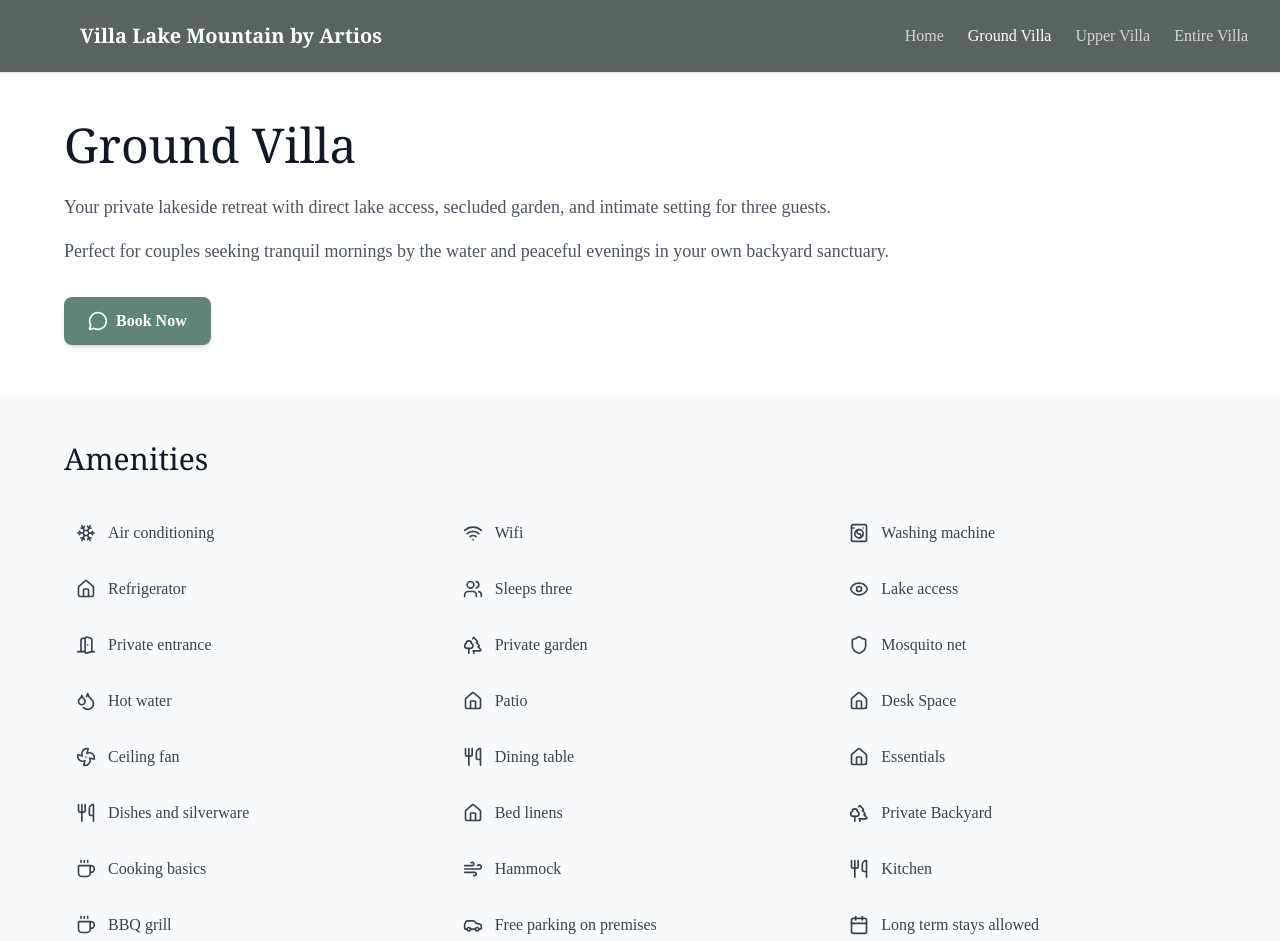
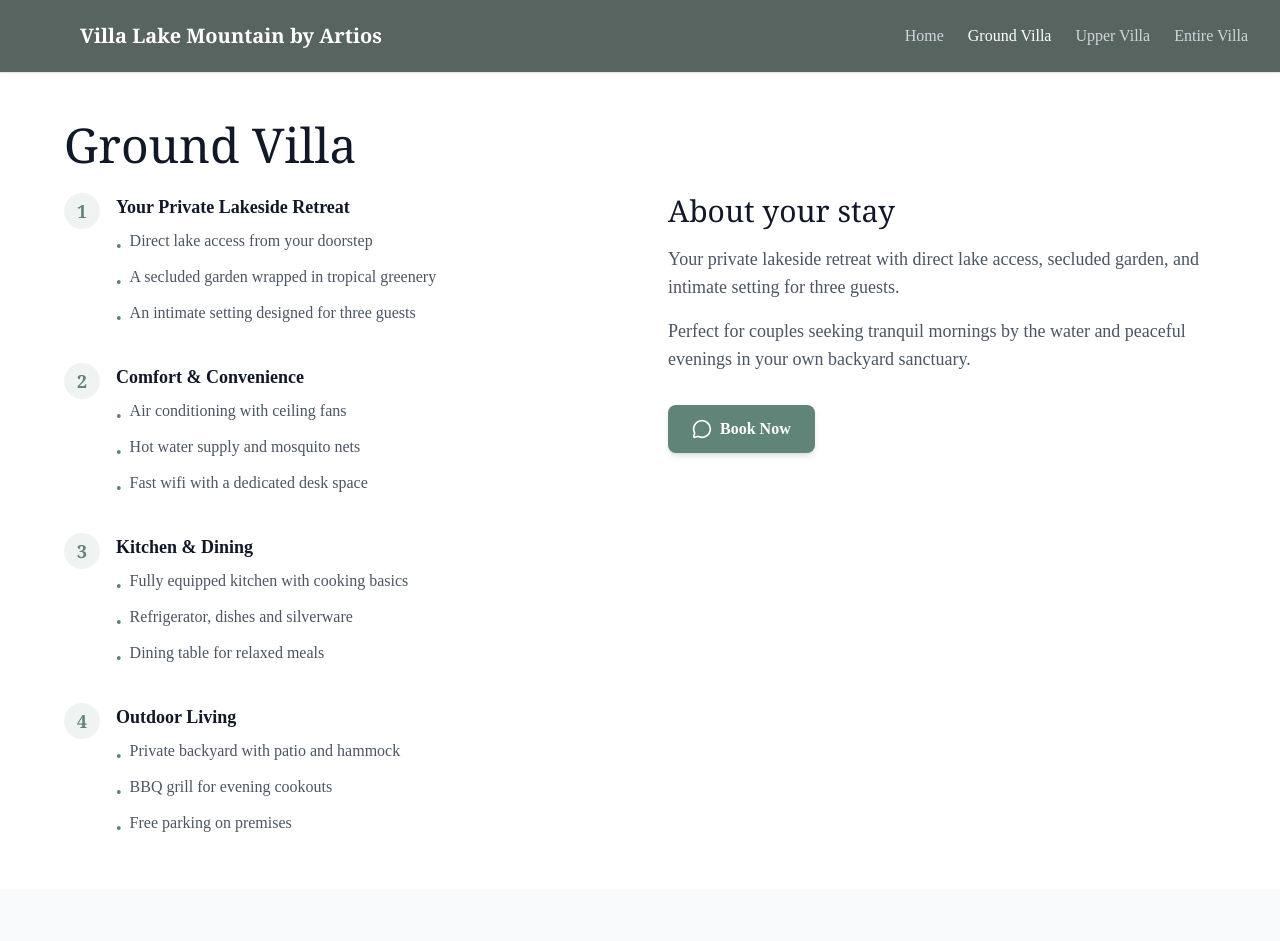
Before and after one commit to pavanuthsara/villa-lake-mountain-v2, a React (Vite) app: page /villa/ground in a window 1280 px wide. Shown: the top 941 px of the page. Built offline with nearby package versions, Linux system fonts and the light colour scheme; a web font is replaced by a local one.

Commit message:
redesign the Ground Villa page

```diff
--- a/src/pages/villaPages/ImageGallery.jsx
+++ b/src/pages/villaPages/ImageGallery.jsx
@@ -1,12 +1,20 @@
-const ImageGallery = ({ images }) => {
+const ImageGallery = ({ images, columns = 2 }) => {
+  const isThreeColumns = columns === 3;
+  const gridClass = isThreeColumns
+    ? "grid grid-cols-1 sm:grid-cols-2 lg:grid-cols-3 gap-4 sm:gap-6"
+    : "grid grid-cols-1 sm:grid-cols-2 gap-4 sm:gap-6";
+  const imageHeightClass = isThreeColumns
+    ? "h-56 sm:h-64 xl:h-72"
+    : "h-56 sm:h-64 md:h-80";
+
   return (
     <div className="bg-white py-8 sm:py-12 px-4 sm:px-6 lg:px-8">
       <div className="max-w-6xl mx-auto">
-        <div className="grid grid-cols-1 sm:grid-cols-2 gap-4 sm:gap-6">
+        <div className={gridClass}>
           {images.map((image, index) => (
             <div
               key={index}
-              className="relative h-56 sm:h-64 md:h-80 rounded-lg sm:rounded-xl overflow-hidden shadow-lg hover:shadow-xl transition-shadow duration-300 group"
+              className={`relative ${imageHeightClass} rounded-lg sm:rounded-xl overflow-hidden shadow-lg hover:shadow-xl transition-shadow duration-300 group`}
             >
               <img
                 src={image.url}
--- a/src/pages/villaPages/ground/GroundVilla.jsx
+++ b/src/pages/villaPages/ground/GroundVilla.jsx
@@ -1,10 +1,11 @@
 import React from 'react';
 //import components
-import VillaHeader from '../VillaHeader';
 import VillaNav from '../VillaNav';
 import AmenitiesSection from '../AmenitiesSection';
 import ImageGallery from '../ImageGallery';
 import Footer from '../../../components/Footer';
+
+import { MessageCircle } from 'lucide-react';
 
 // Import images
 import bedroom1 from '../../../assets/villaPages/groundVillaImages/villa_lake_mountain_bedroom1.webp';
@@ -21,6 +22,41 @@ const GroundVilla = () => {
   const descriptions = [
     "Your private lakeside retreat with direct lake access, secluded garden, and intimate setting for three guests.",
     "Perfect for couples seeking tranquil mornings by the water and peaceful evenings in your own backyard sanctuary."
+  ];
+
+  const experiencePoints = [
+    {
+      title: "Your Private Lakeside Retreat",
+      items: [
+        "Direct lake access from your doorstep",
+        "A secluded garden wrapped in tropical greenery",
+        "An intimate setting designed for three guests"
+      ]
+    },
+    {
+      title: "Comfort & Convenience",
+      items: [
+        "Air conditioning with ceiling fans",
+        "Hot water supply and mosquito nets",
+        "Fast wifi with a dedicated desk space"
+      ]
+    },
+    {
+      title: "Kitchen & Dining",
+      items: [
+        "Fully equipped kitchen with cooking basics",
+        "Refrigerator, dishes and silverware",
+        "Dining table for relaxed meals"
+      ]
+    },
+    {
+      title: "Outdoor Living",
+      items: [
+        "Private backyard with patio and hammock",
+        "BBQ grill for evening cookouts",
+        "Free parking on premises"
+      ]
+    }
   ];
 
   const amenities = [
@@ -85,16 +121,73 @@ const GroundVilla = () => {
     }
   ];
 
+  const handleBookNow = () => {
+    const message = 'Hello, I would like to book the Ground Villa.';
+    const phoneNumber = '+917709589459';
+    const whatsappUrl = `https://wa.me/${phoneNumber}?text=${encodeURIComponent(message)}`;
+    window.open(whatsappUrl, '_blank');
+  };
+
   return (
     <div className="min-h-screen bg-white">
       <VillaNav currentPage="ground" />
-      <VillaHeader
-        title="Ground Villa"
-        descriptions={descriptions}
-        villaType="ground"
-      />
+
+      {/* Header: two-column layout */}
+      <div className="bg-white py-8 sm:py-12 px-4 sm:px-6 lg:px-8">
+        <div className="max-w-6xl mx-auto">
+          <h1 className="text-3xl sm:text-4xl md:text-5xl font-serif text-gray-900 mb-4 sm:mb-6 leading-tight">
+            Ground Villa
+          </h1>
+          <div className="grid grid-cols-1 md:grid-cols-2 gap-10 md:gap-14 mt-6">
+            {/* Left: key points */}
+            <div className="space-y-8">
+              {experiencePoints.map((point, index) => (
+                <div key={point.title} className="flex gap-4">
+                  <div className="flex-shrink-0 w-9 h-9 rounded-full bg-[#608578]/10 text-[#608578] flex items-center justify-center font-serif font-semibold text-lg">
+                    {index + 1}
+                  </div>
+                  <div>
+                    <h3 className="text-lg font-semibold text-gray-900">{point.title}</h3>
+                    <ul className="mt-2 space-y-1.5">
+                      {point.items.map((item) => (
+                        <li key={item} className="flex items-start gap-2 text-gray-600 text-sm sm:text-base">
+                          <span className="text-[#608578] mt-1.5">•</span>
+                          <span>{item}</span>
+                        </li>
+                      ))}
+                    </ul>
+                  </div>
+                </div>
+              ))}
+            </div>
+
+            {/* Right: description + book now */}
+            <div>
+              <h2 className="text-2xl sm:text-3xl font-serif text-gray-900 mb-4">
+                About your stay
+              </h2>
+              <div className="space-y-4">
+                {descriptions.map((desc, index) => (
+                  <p key={index} className="text-gray-600 text-base sm:text-lg leading-relaxed">
+                    {desc}
+                  </p>
+                ))}
+              </div>
+              <button
+                onClick={handleBookNow}
+                className="mt-6 sm:mt-8 inline-flex items-center gap-2 hover:bg-green-600 text-white font-semibold px-6 py-3 rounded-lg transition-colors duration-200 shadow-md hover:shadow-lg"
+                style={{ backgroundColor: "#608578ff" }}
+              >
+                <MessageCircle size={20} />
+                <span>Book Now</span>
+              </button>
+            </div>
+          </div>
+        </div>
+      </div>
+
       <AmenitiesSection amenities={amenities} />
-      <ImageGallery images={images} />
+      <ImageGallery images={images} columns={3} />
       <Footer />
     </div>
   );
```
